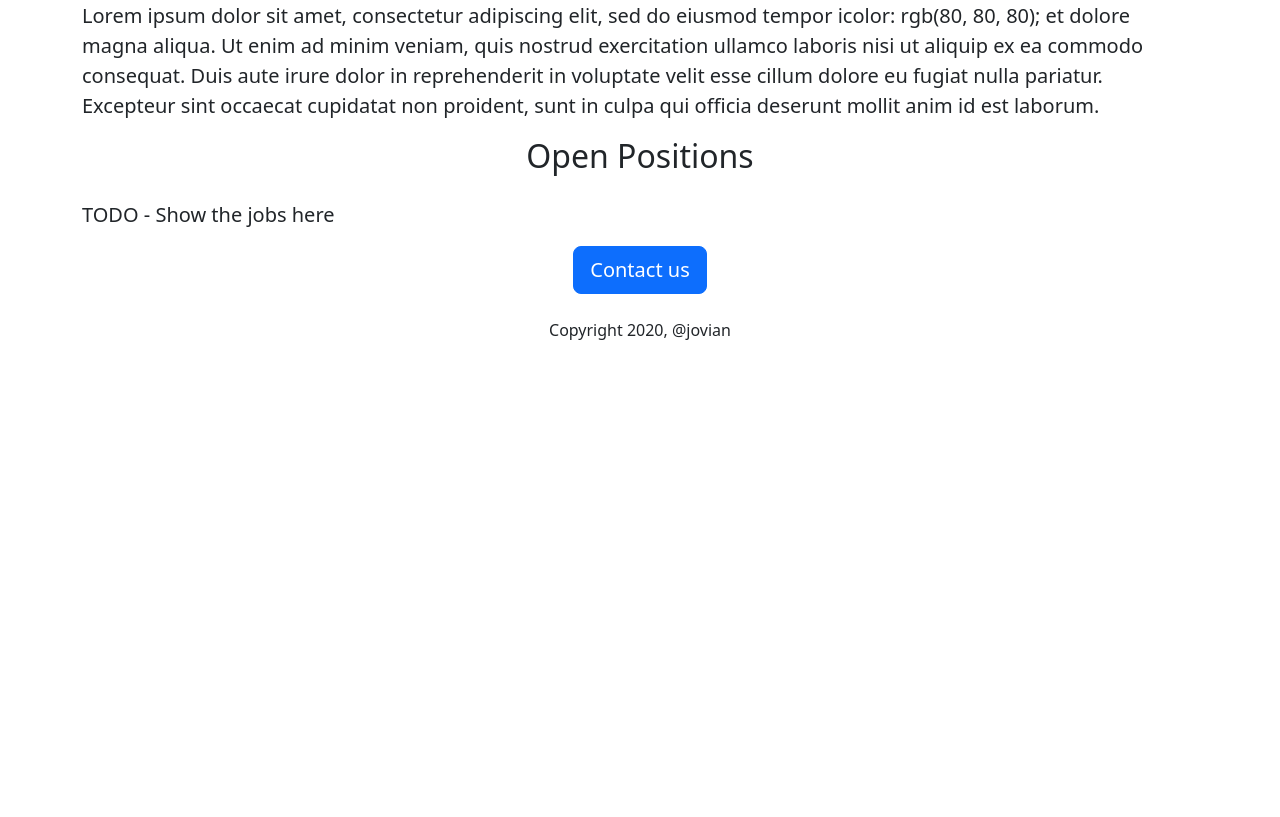
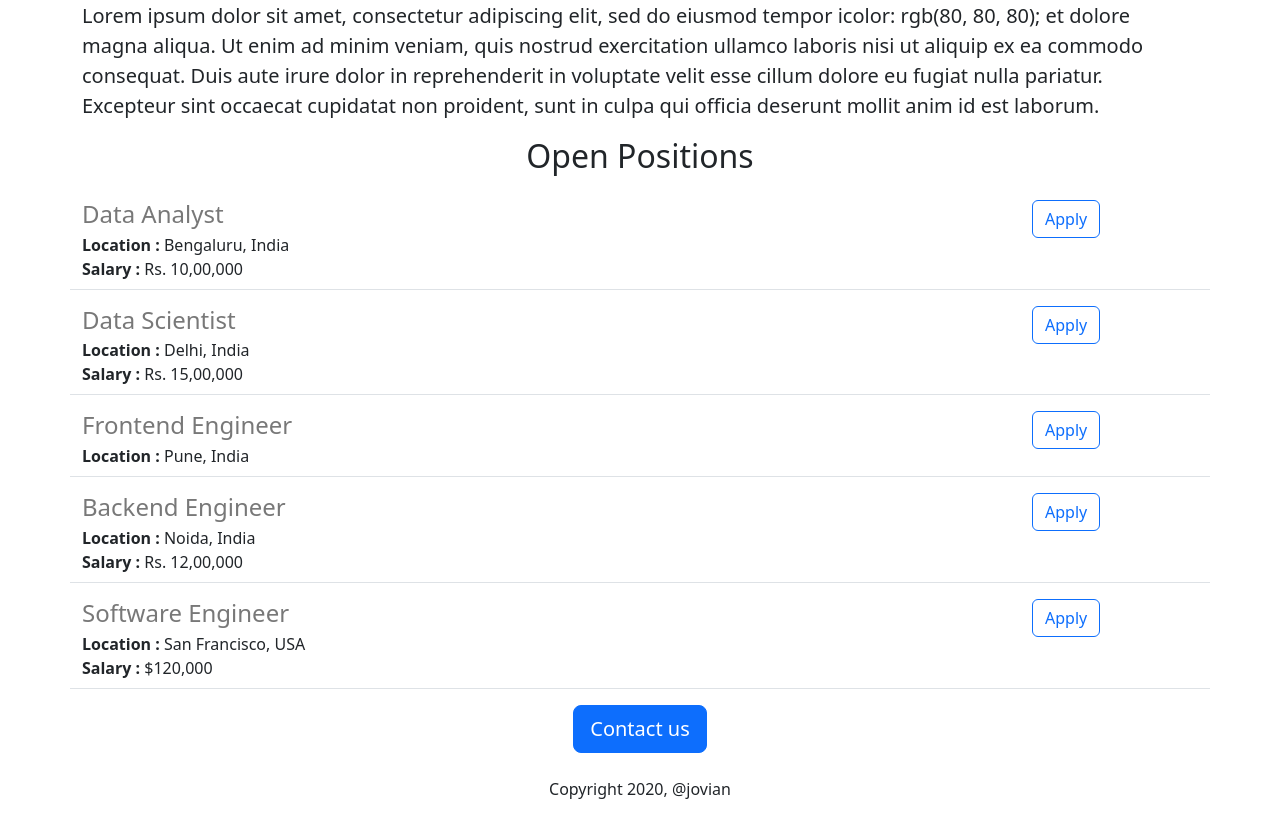
Before and after one commit to 1242sanjay/jovian-carrier-website-v2, a Flask app: page / in a window 1280 px wide. Shown: the part 509-1326 px from the top of the page. Before the commit the page ends 849 px from the top, so only its background shows below. Run offline with Flask 2, Linux system fonts and the light colour scheme.

Commit message:
added dynamic data and api route

```diff
--- a/app.py
+++ b/app.py
@@ -1,13 +1,47 @@
 from flask import Flask
-from flask import render_template
+from flask import render_template, jsonify
 
 app = Flask(__name__)
 
+JOBS = [
+  {
+    'id':1,
+    'title':'Data Analyst',
+    'location':'Bengaluru, India',
+    'salary':'Rs. 10,00,000'
+  },
+  {
+    'id':2,
+    'title':'Data Scientist',
+    'location':'Delhi, India',
+    'salary':'Rs. 15,00,000'
+  },
+  {
+    'id':3,
+    'title':'Frontend Engineer',
+    'location':'Pune, India'
+  },
+  {
+    'id':4,
+    'title':'Backend Engineer',
+    'location':'Noida, India',
+    'salary':'Rs. 12,00,000'
+  },
+  {
+    'id':5,
+    'title':'Software Engineer',
+    'location':'San Francisco, USA',
+    'salary':'$120,000'
+  }
+]
+
 @app.route("/")
 def hello_world():
-  return render_template("home.html")
+  return render_template("home.html", jobs=JOBS)
 
-
+@app.route("/api/jobs")
+def list_jobs():
+  return jsonify(JOBS)
 
 
 if __name__ == "__main__":
--- a/templates/home.html
+++ b/templates/home.html
@@ -22,7 +22,11 @@
       Lorem ipsum dolor sit amet, consectetur adipiscing elit, sed do eiusmod tempor icolor: rgb(80, 80, 80); et dolore magna aliqua. Ut enim ad minim veniam, quis nostrud exercitation ullamco laboris nisi ut aliquip ex ea commodo consequat. Duis aute irure dolor in reprehenderit in voluptate velit esse cillum dolore eu fugiat nulla pariatur. Excepteur sint occaecat cupidatat non proident, sunt in culpa qui officia deserunt mollit anim id est laborum.
     </p>
     <h2 class="text-center mt-2 mb-4">Open Positions</h2>
-    <p class="lead">TODO - Show the jobs here</p>
+    <div>
+      {% for job in jobs %}
+        {% include 'jobs.html' %}
+      {% endfor %}
+    </div>
       <div class="text-center">
     <button class="btn btn-primary btn-lg">Contact us</button>
         <p class="mt-4">Copyright 2020, @jovian</p>
--- /dev/null
+++ b/templates/jobs.html
@@ -0,0 +1,12 @@
+<div style="margin-bottom:16px;padding-bottom:8px;" class="border-bottom row">
+  <div class="col-10">
+          <h4 style="color:rgb(120, 120, 120);margin-bottom:4px">{{job['title']}}</h4>
+          <div><b>Location : </b>{{job['location']}}</div>
+          {% if 'salary' in job %}
+          <div><b>Salary : </b>{{job['salary']}}</div>
+          {% endif %}
+  </div>
+  <div class="col-2" style="float:right;" c>
+  <button type="button" class="btn btn-outline-primary">Apply</button>
+  </div>
+        </div>
```
